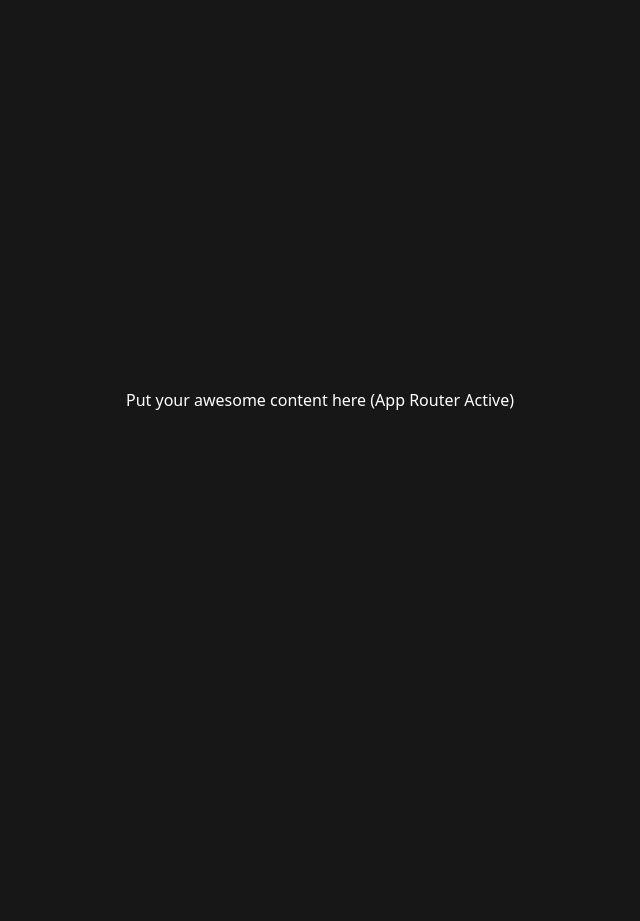
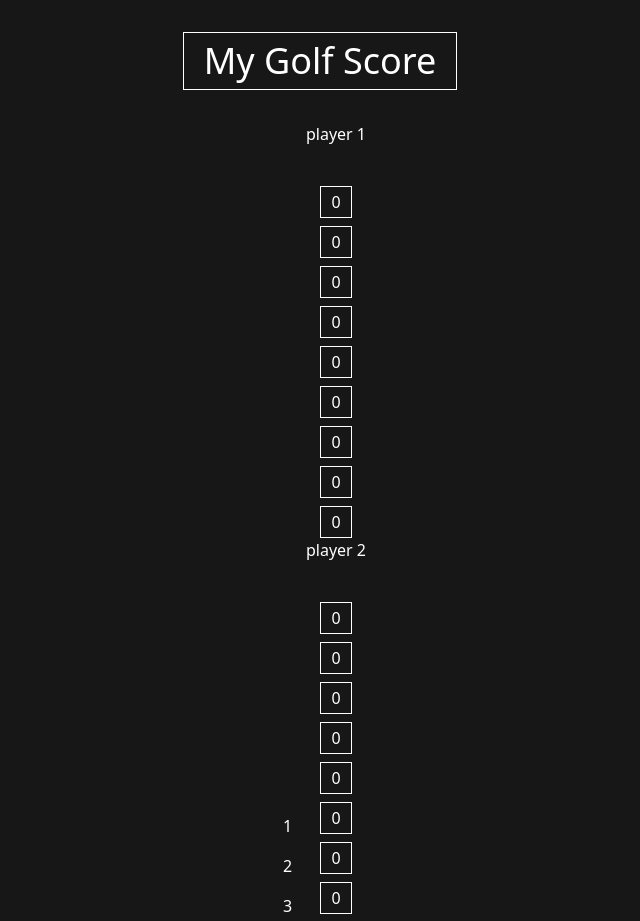
Before and after one commit to SteveJonk/golf-score, a Next.js app: page / in a window 1280 px wide. Shown: the top 921 px of the page, without its empty margins (320-960 px from the left). Before the commit the page ends 800 px from the top, so only its background shows below. Built offline with nearby package versions, Linux system fonts and the light colour scheme.

Commit message:
chore: setup basis

```diff
--- a/app/layout.tsx
+++ b/app/layout.tsx
@@ -6,7 +6,7 @@ import Head from 'next/head'
 import { Metadata } from 'next'
 
 export const metadata: Metadata = {
-  title: 'My Page Titloooe',
+  title: 'My Golf Score',
   icons: {
     icon: '/static/favicons/favicon.ico',
   },
@@ -16,9 +16,6 @@ export default function RootLayout({ children }: { children: ReactNode }) {
   return (
     <html lang="en" className="h-full scroll-smooth">
       <Head>
-        <link rel="apple-touch-icon" sizes="76x76" href="/static/favicons/apple-touch-icon.png" />
-        <link rel="icon" type="image/png" sizes="32x32" href="/static/favicons/favicon-32x32.png" />
-        <link rel="icon" type="image/png" sizes="16x16" href="/static/favicons/favicon-16x16.png" />
         <link rel="manifest" href="/static/favicons/site.webmanifest" />
         <meta content="width=device-width, initial-scale=1" name="viewport" />
       </Head>
--- a/app/page.tsx
+++ b/app/page.tsx
@@ -1,12 +1,37 @@
-// Add the metadata for the page here
-// export const metadata: Metadata = {
-//   title: 'My Page Title',
-// }
+'use client'
+
+import { PlayerName } from '@/components/PlayerName'
+import { PlayerScore } from '@/components/PlayerScore'
+import { startScore } from '@/data/score'
+import { useState } from 'react'
 
 export default function Home() {
+  const [rounds, setRounds] = useState(9)
+  const roundNumbers = Array.from({ length: rounds }, (_, index) => index + 1)
+
   return (
-    <div className="flex h-[100%] items-center justify-center">
-      <h1 className="text-center">Put your awesome content here (App Router Active)</h1>
-    </div>
+    <>
+      <h1 className="mx-auto mb-8 mt-8 block w-fit border border-white px-5 py-2 text-center text-4xl">
+        My Golf Score
+      </h1>
+
+      <div className="max-w flex items-center justify-center">
+        <div className="mt-2 flex flex-col gap-2 pt-14 align-bottom">
+          {roundNumbers.map((round) => (
+            <div key={round} className="flex h-8 w-8 items-center justify-center">
+              {round}
+            </div>
+          ))}
+        </div>
+        <div className={`columns-${startScore.length}`}>
+          {startScore.map((player, index) => (
+            <div key={index} className="flex flex-col items-center justify-center">
+              <PlayerName name={player.name} />
+              <PlayerScore name={player.name} score={player.score} />
+            </div>
+          ))}
+        </div>
+      </div>
+    </>
   )
 }
--- /dev/null
+++ b/components/PlayerName.tsx
@@ -0,0 +1,9 @@
+export const PlayerName = ({ name }: { name: string }) => (
+  <textarea
+    onChange={(event) => {
+      console.log(event.target.value)
+    }}
+    defaultValue={name}
+    className="mb-2 h-14 w-[65px] overflow-clip border-none bg-gray-900 p-0 text-center focus-visible:outline-none"
+  />
+)
--- /dev/null
+++ b/components/PlayerScore.tsx
@@ -0,0 +1,14 @@
+import { Score } from '@/data/score'
+
+export const PlayerScore = ({ score }: Score) => (
+  <div className="flex flex-col gap-2">
+    {score.map((point, index) => (
+      <input
+        key={`${score}-${index}`}
+        type="number"
+        className="flex h-8 w-8 items-center justify-center border border-white bg-gray-900 p-0 text-center"
+        value={point}
+      />
+    ))}
+  </div>
+)
--- a/css/tailwind.css
+++ b/css/tailwind.css
@@ -7,3 +7,11 @@ input:-webkit-autofill,
 input:-webkit-autofill:focus {
   transition: background-color 600000s 0s, color 600000s 0s;
 }
+
+@layer base {
+  input[type='number']::-webkit-inner-spin-button,
+  input[type='number']::-webkit-outer-spin-button {
+    -webkit-appearance: none;
+    margin: 0;
+  }
+}
--- /dev/null
+++ b/data/score.ts
@@ -0,0 +1,11 @@
+export type Score = {
+  name: string
+  score: number[]
+}
+
+export const startScore: Score[] = [
+  { name: 'player 1', score: Array.from({ length: 9 }, () => 0) },
+  { name: 'player 2', score: Array.from({ length: 9 }, () => 0) },
+  { name: 'player 3', score: Array.from({ length: 9 }, () => 0) },
+  { name: 'player 4', score: Array.from({ length: 9 }, () => 0) },
+]
--- a/package.json
+++ b/package.json
@@ -17,6 +17,7 @@
     "@tailwindcss/forms": "^0.5.5",
     "@tailwindcss/typography": "^0.5.0",
     "autoprefixer": "^10.4.0",
+    "clsx": "^2.1.0",
     "esbuild": "^0.13.13",
     "next": "^14.1.3",
     "postcss": "^8.4.5",
```
Also changed, not shown: css/prism.css (deleted, +0 -140 lines), components/RoundNumber.tsx (added), 1 other file (tests, documents, lock files or other folders).
